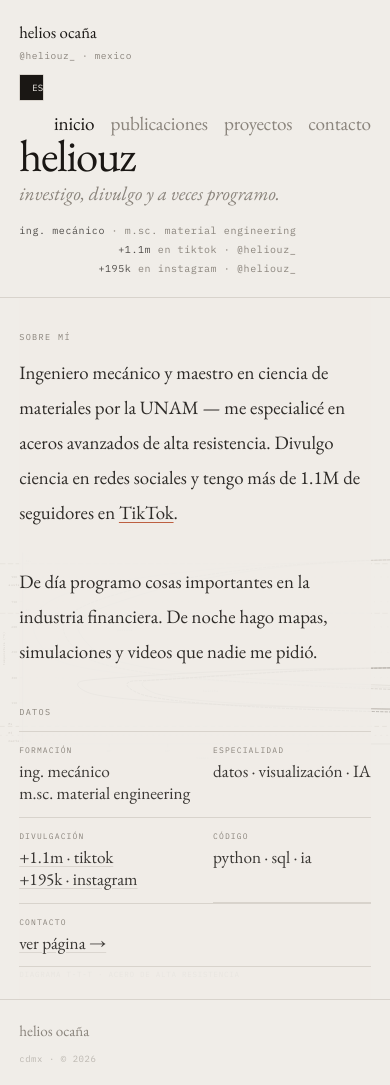
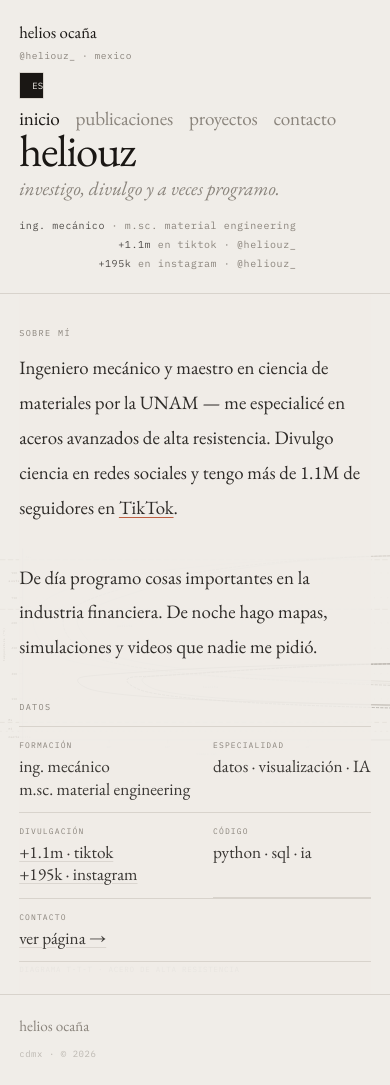
Before and after one commit to Heliouz/Heliouz.github.io, a Jekyll site: the page built from index.html, in a window 390 px wide. Built offline with Jekyll 4.4.1, drawn with Linux system fonts in a browser that asks for light colours; the list of posts is cut into pages by our own code.

Commit message:
Fix mobile header: use flex-direction column so lang toggle is fully visible
Made-with: Cursor

```diff
--- a/assets/css/main.scss
+++ b/assets/css/main.scss
@@ -254,10 +254,11 @@ footer { max-width: 1100px; margin: 0 auto; padding: 1.5rem 2.5rem 2rem; display
 
 /* ══ MOBILE ══ */
 @media (max-width: 768px) {
-  header { padding: 1.2rem 1.2rem 0; flex-wrap: wrap; gap: 0.5rem; }
-  .h-nav { flex-direction: row; gap: 1rem; width: 100%; justify-content: flex-end; margin-top: 0.3rem; }
+  header { padding: 1.2rem 1.2rem 0; flex-direction: column; align-items: flex-start; gap: 0.4rem; }
+  .h-id { width: 100%; }
+  .h-nav { flex-direction: row; gap: 1rem; width: 100%; justify-content: flex-start; margin-top: 0.2rem; flex-wrap: wrap; }
   .h-nav a { font-size: 1.4rem; }
-  .lang-pill { margin-top: 0.6rem; }
+  .lang-pill { margin-top: 0.5rem; }
   .lang-pill span { flex: 0 0 36px; padding: 8px 0; font-size: 9px; }
 
   .hero { padding: 0 1.2rem 1rem; flex-direction: column; align-items: flex-start; gap: 1rem; }
```
